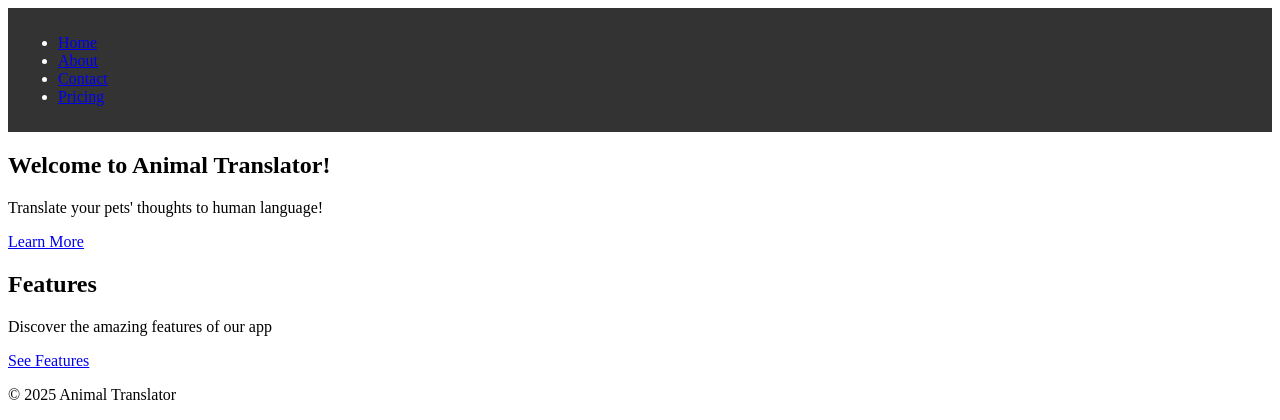
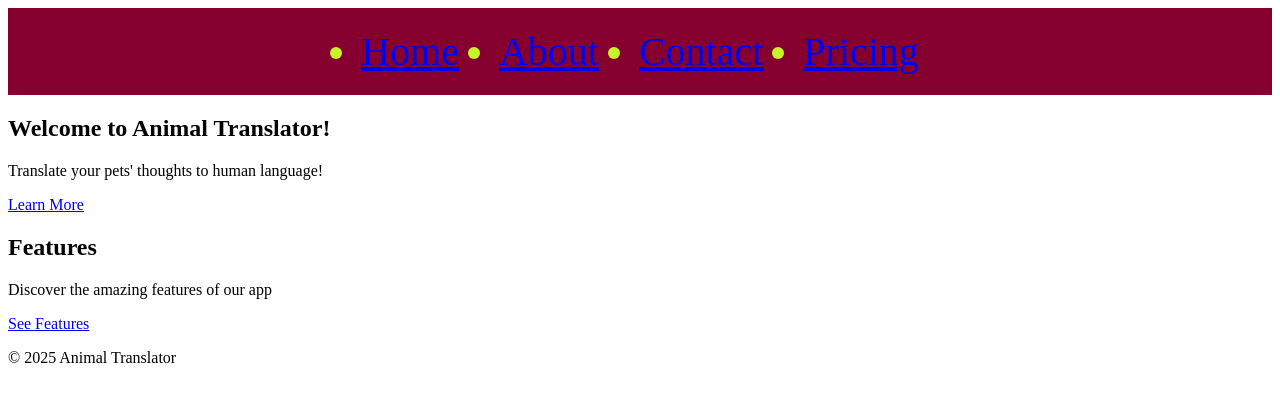
Before and after one commit to jaymeedoescode/Landing-Page-Animal-Translator, a PHP site: page / in a window 1280 px wide. Shown: the top 420 px of the page. Run offline with PHP 8.4, Linux system fonts and the light colour scheme.

Commit message:
navigation bar styling done

```diff
--- a/css/styles.css
+++ b/css/styles.css
@@ -1,8 +1,24 @@
 nav {
-    background: #333;
+    background: #85002f;
     color: white;
     padding: 10px;
 }
+
+.navbar {
+    display: flex;
+    justify-content: center;
+    margin: 10px;
+}
+
+li {
+    margin-right: 40px;
+    color: rgb(199, 243, 40);
+}
+
+.sitelinks {
+    font-size:40px;
+}
+
 
 #hero {
     display: flex;
--- a/index.html
+++ b/index.html
@@ -10,11 +10,11 @@
 <body>
     <header>
         <nav>
-            <ul>
-                <li><a href="#">Home</a></li>
-                <li><a href="#">About</a></li>
-                <li><a href="#">Contact</a></li>
-                <li><a href="#">Pricing</a></li>
+            <ul class="navbar">
+                <li class="sitelinks"><a href="#">Home</a></li>
+                <li class="sitelinks"><a href="#">About</a></li>
+                <li class="sitelinks"><a href="#">Contact</a></li>
+                <li class="sitelinks"><a href="#">Pricing</a></li>
             </ul>
         </nav>
     </header>
```
Also changed, not shown: style-about.css (added, +21 -0 lines), 1 other file.
